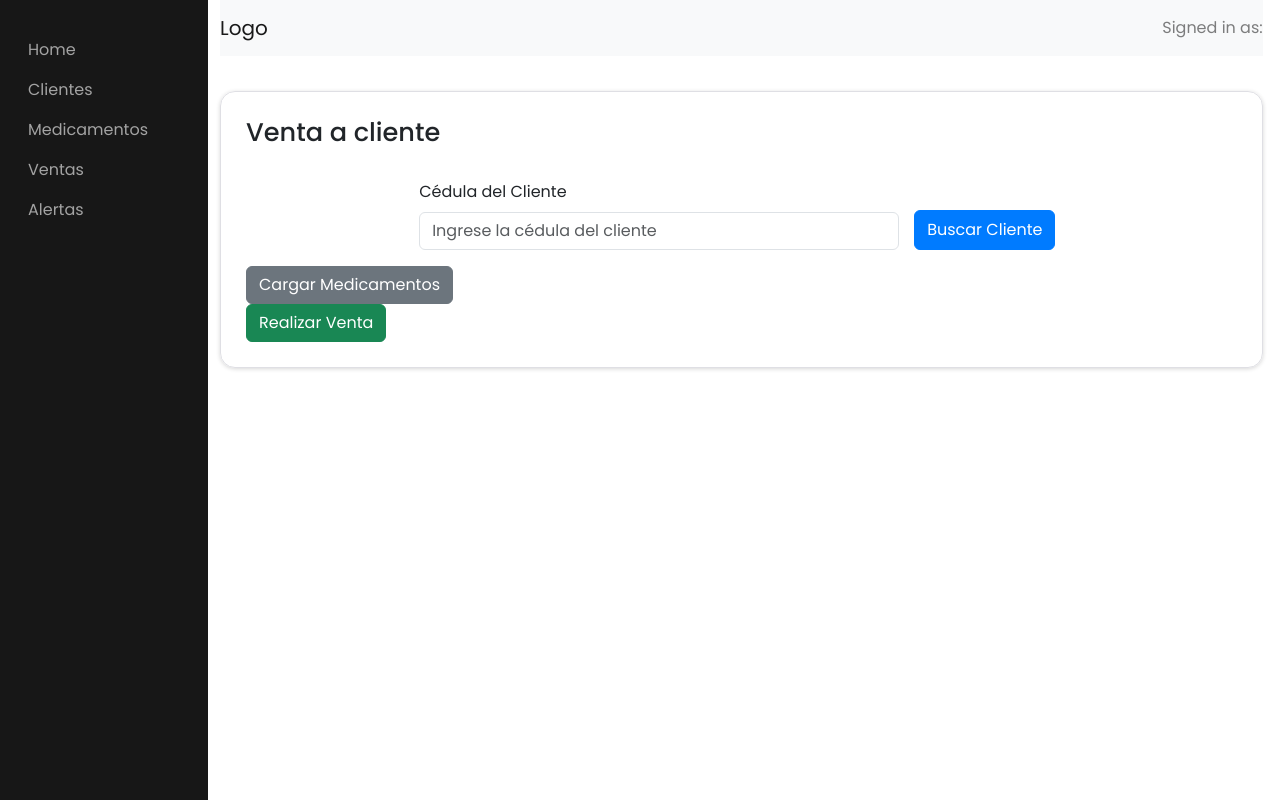
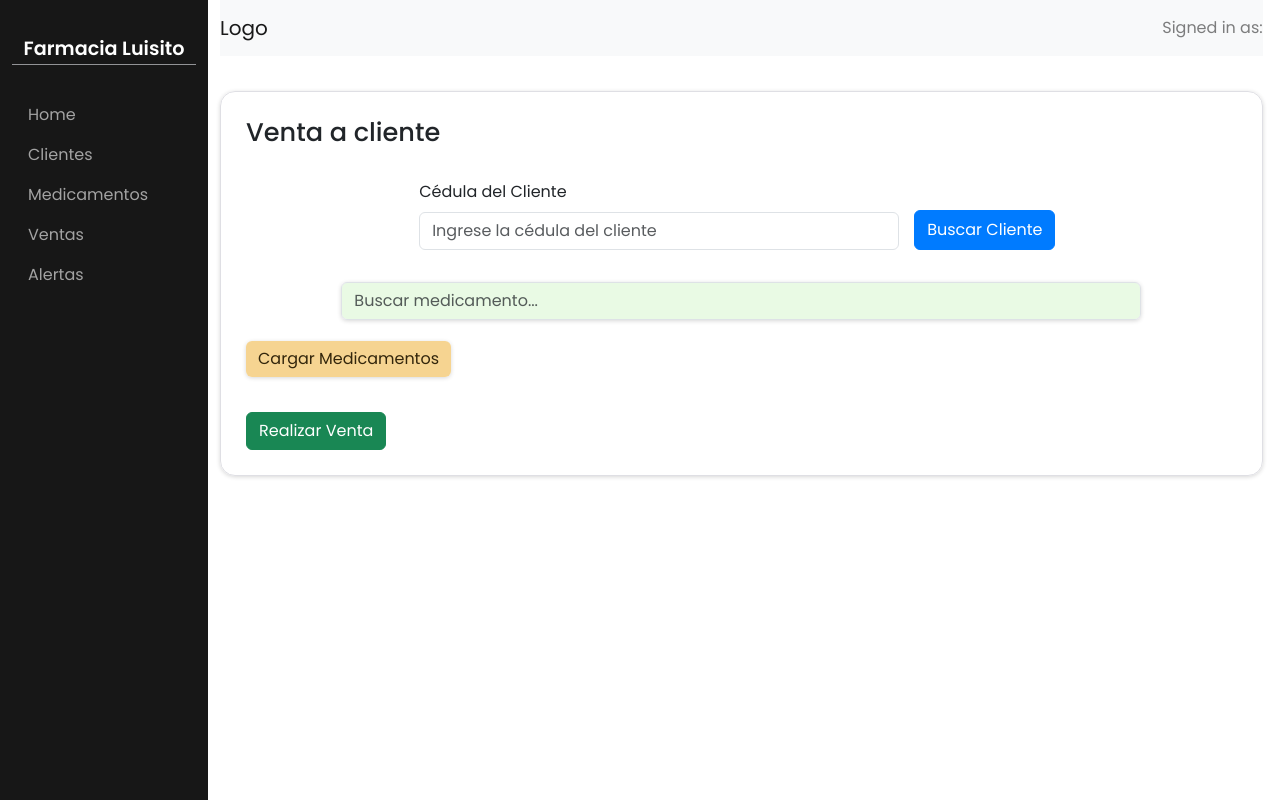
Before and after one commit to atreyucam/dev-Farmacia-Luisito, a React (Vite) app in the folder frontend/: page /Ventas in a window 1280 px wide. Built offline with nearby package versions, Linux system fonts and the light colour scheme.

Commit message:
Estilos a ventanas version 0.3

```diff
--- a/frontend/src/Componentes/Ventas.jsx
+++ b/frontend/src/Componentes/Ventas.jsx
@@ -161,8 +161,8 @@ const Ventas = () => {
         id_usuario: null,
         detallesVenta: []
     });
-
     const [cantidad, setCantidad] = useState({});
+    const [filtro, setFiltro] = useState("");
     const navigate = useNavigate();
 useEffect(() => {
     const token = localStorage.getItem('token');
@@ -179,6 +179,11 @@ useEffect(() => {
     const irMedicamentos = () => {
         navigate('/dashboard');
     };
+
+    // Filtrar medicamentos por nombre
+    const medicamentosFiltrados = medicamentos.filter(medicamento =>
+        medicamento.nombreMedicamento.toLowerCase().includes(filtro.toLowerCase())
+    );
 
     const buscarCliente = async () => {
         try {
@@ -214,17 +219,6 @@ useEffect(() => {
         });
     };
 
-    // const realizarVenta = async () => {
-    //     try {
-    //         console.log("Datos de la venta a realizar:", venta);
-    //         await axios.post('http://localhost:4000/api/realizarVenta', venta);
-    //         alert('Venta realizada con éxito');
-    //         // Resetear el estado para una nueva venta
-    //         setVenta({ id_usuario: null, detallesVenta: [] });
-    //     } catch (error) {
-    //         console.error('Error al realizar la venta:', error);
-    //     }
-    // };
     const realizarVentaYDescargarFactura = async () => {
         try {
             // Realizar la venta
@@ -263,6 +257,7 @@ useEffect(() => {
         <Container fluid>
             <Row>
                 <Col xs={2} id="sidebar-wrapper">
+                <p>Farmacia Luisito</p>
                     {/* Sidebar copiado del Dashboard */}
                     <Nav
                         className="col-md-12 d-none d-md-block menu-User"
@@ -309,14 +304,28 @@ useEffect(() => {
                     </Form>
                     {error && <Alert variant="danger">{error}</Alert>}
                     {cliente && <div>Cliente: {cliente.nombreUsuario}</div>}
-                    <Button variant="secondary" onClick={obtenerMedicamentos}>Cargar Medicamentos</Button>
+
+                    {/* Barra de búsqueda para medicamentos */}
+                    <div className='barraUserVenta'>
+                            <input
+                                type="text"
+                                className="form-control my-3"
+                                placeholder="Buscar medicamento..."
+                                value={filtro}
+                                onChange={(e) => setFiltro(e.target.value)}
+                            />
+
+                    </div>
+                    <Button variant="secondary" onClick={obtenerMedicamentos} className='buttonCargaMed'>Cargar Medicamentos</Button>
                         <ListGroup>
-                        {medicamentos.map((medicamento, index) => (
+                            {medicamentosFiltrados.map((medicamento, index) => (
                                 <ListGroup.Item key={index}>
+                                            <div className='itemsVenta'>
                                     {medicamento.nombreMedicamento} - {medicamento.precioVenta}
                                     <Row className="align-items-center">
                                         <Col md={4}>
-                                        <InputGroup>
+
+                                            <InputGroup className='camposVenta'>
                                                 <Form.Control
                                                     type="number"
                                                     value={cantidad[medicamento.id_medicamento] || 0}
@@ -329,10 +338,12 @@ useEffect(() => {
                                             </InputGroup>
                                         </Col>
                                     </Row>
+                                            </div>
                                 </ListGroup.Item>
                             ))}
                         </ListGroup>
-                    <Button variant="success" onClick={realizarVentaYDescargarFactura}>Realizar Venta</Button>
+                        <Button variant="success" onClick={realizarVentaYDescargarFactura} className='buttonVenta'>Realizar Venta</Button>
+
             </div>
 
                 </Col>
--- a/frontend/src/css/Dashboard.css
+++ b/frontend/src/css/Dashboard.css
@@ -130,3 +130,43 @@
     margin-left: 15px;
     margin-top: 15px;
 }
+.barraUserVenta{
+    /* width: 60px; */
+    /* border: 1px solid rebeccapurple; */
+    display: flex;
+    justify-content: center;
+}
+
+.barraUserVenta input{
+    width: 50rem;
+    background-color: rgba(223, 248, 216, 0.681);
+    box-shadow: rgba(0, 0, 0, 0.16) 0px 1px 4px;
+}
+.itemsVenta{
+    border: solid 1px rgb(223, 223, 228);
+    border-radius: 8px;
+    display: flex;
+    justify-content: space-between;
+    align-items: center;
+    width: 100%;
+    padding: 12px;
+
+}
+.camposVenta{
+    /* border: 1px solid rebeccapurple; */
+    display: flex;
+    width: 300px;
+    flex-direction: row;
+    margin: 0 5px;
+}
+.buttonCargaMed{
+    margin-top: 5px;
+    margin-bottom: 20px;
+    background-color: rgba(245, 204, 122, 0.827);
+    box-shadow: rgba(0, 0, 0, 0.16) 0px 1px 4px;
+    border: 1px;
+    color: #33260c;
+}
+.buttonVenta{
+    margin-top: 15px;
+}
```
Lines whose indentation alone changed are shown as unchanged.
